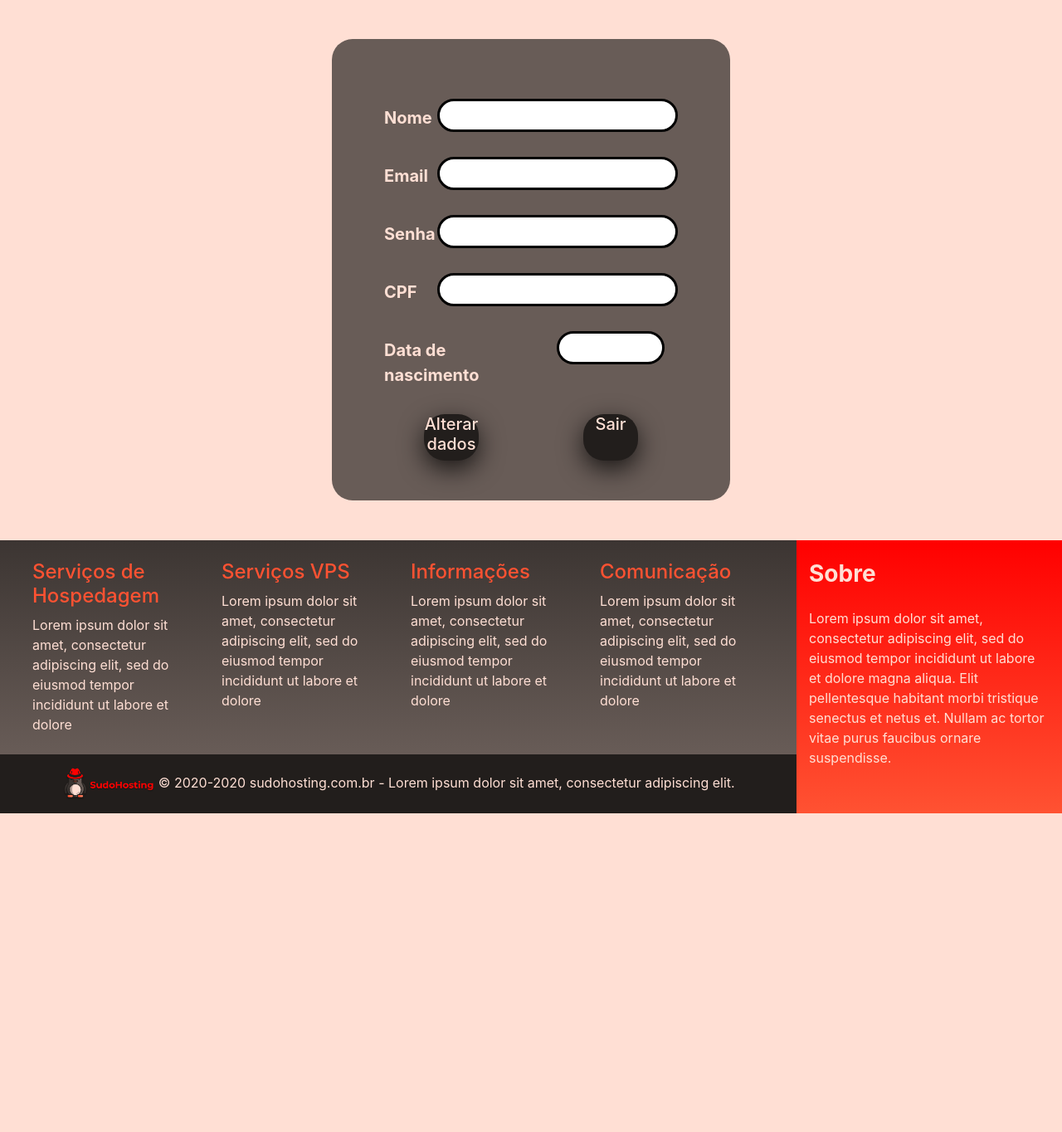
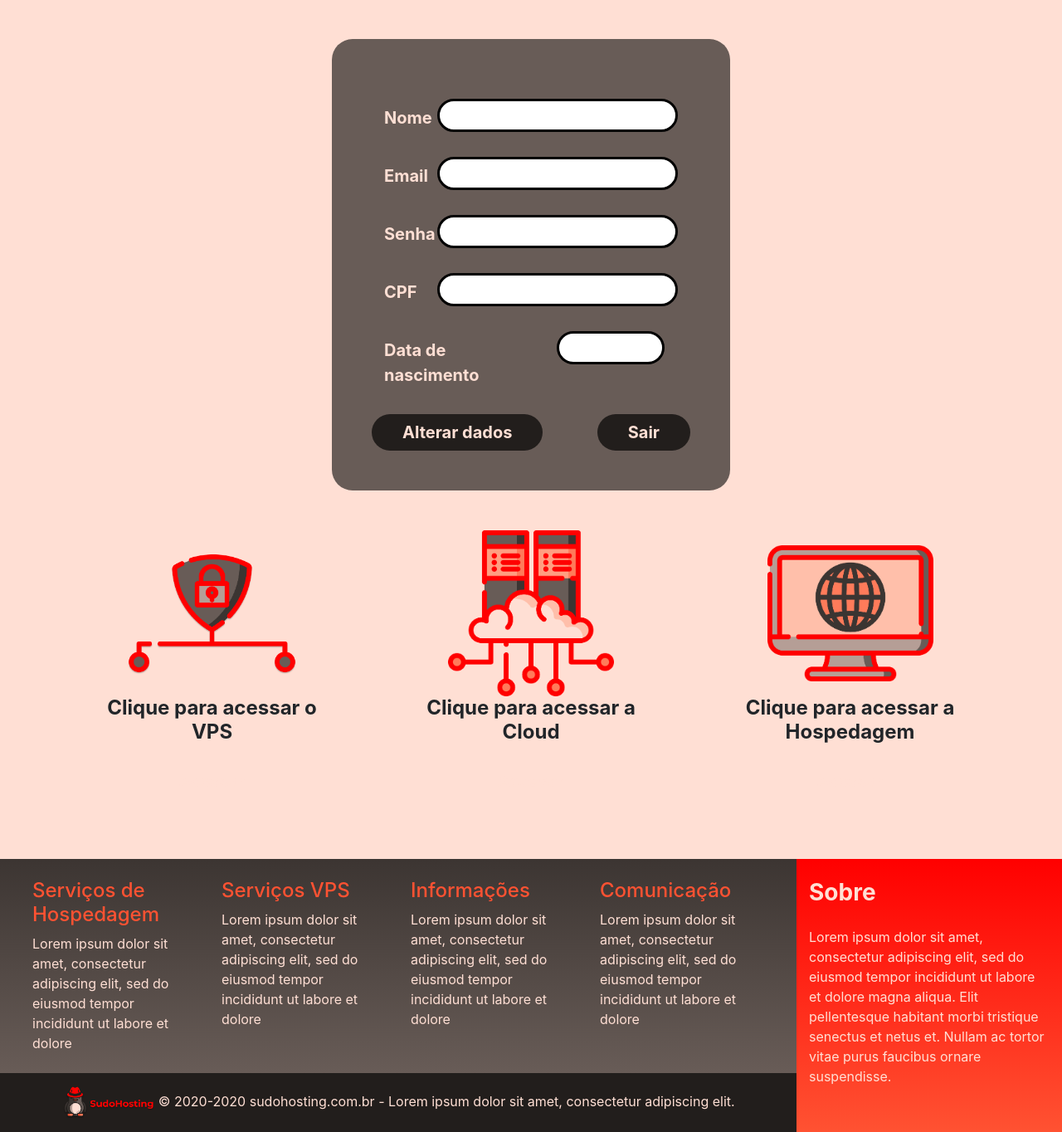
Before and after one commit to DarkSoldierBR/sudohosting, a PHP site: page /auth/profile.html in a window 1280 px wide. Shown: the part 74-1438 px from the top of the page at 83% size. Before the commit the page ends 1054 px from the top, so only its background shows below. Run offline with PHP 8.4, Linux system fonts and the light colour scheme; some libraries are stand-ins or nearby versions.

Commit message:
reorganize home.css and finish profile page

```diff
--- a/auth/login.html
+++ b/auth/login.html
@@ -26,7 +26,8 @@
 
     <div class="container-fluid py-5" id="background">
         <div class="container py-5" id="login-container">
-            <div class="col px-5 text-center">
+            <h2 class="text-center text-font quicksand">Acesse sua conta</h2>
+            <div class="col px-5 text-center my-4">
 
                 <!-- Email -->
                 <div class="row my-4">
@@ -51,7 +52,7 @@
                         </div>
                     </div>
                 </div>
-                <button type="button" class="btn gradientbutton" style="width: 30vh;">
+                <button type="button" class="btn button-black" style="width: 30vh;">
                     <h5 class="text-font my-auto p"><strong>Entrar</strong></h5>
                 </button>
 
--- a/auth/profile.html
+++ b/auth/profile.html
@@ -103,34 +103,44 @@
                     </div>
                 </div>
 
-                <div class="row">
-                    <div class="col mx-5">
-                        <div class="button text-center" style="height: 100%;">
-                            <h5 class="text-font">Alterar dados</h5>
-                        </div>
-                    </div>
-                    <div class="col mx-5">
-                        <div class="button text-center" style="height: 100%;">
-                            <h5 class="text-font">Sair</h5>
-                        </div>
-                    </div>
+                <div class="row justify-content-between">
+
+                    <!-- <a class="btn button text-center" style="border: ;" href="#" role="button"> <h5><strong class="text-font py-2">Alterar dados</strong></h5></a> -->
+
+                    <!-- <a class="btn button" href="#" role="button"> <h5><strong class="text-font py-2">Sair</strong></h5></a> -->
+
+                    <button type="button" class="btn button-black"><lead><strong class="text-font p-4" style="font-size: 15pt;">Alterar dados</strong></lead></button>
+                    <button type="button" class="btn button-black"><lead><strong class="text-font p-4" style="font-size: 15pt;">Sair</strong></lead></button>
 
                 </div>
+
+
+
             </div>
         </div>
 
         <!-- Painel -->
-        <div class=row>
+        <div class="row m-5 justify-content-center">
             <!-- VPS -->
-            <div class="col">
+            <div class="col-3 mx-5 text-center" style="height: 300px;">
+                <img src="/src/img/private 1.png" class="img" height="200px" alt="VPS Image">
+                <h4><strong>Clique para acessar o VPS</strong></h4>
+                <div class="button-plan my-4"><h5 class="text-font p-2"><strong>Acessar</strong></h5></div>
 
             </div>
             <!-- Cloud -->
-            <div class="col">
+            <div class="col-3 mx-5 text-center" style="height: 300px;">
+                <img src="/src/img/cloud.png" class="img" height="200px" alt="Cloud Image">
+                <h4><strong>Clique para acessar a Cloud</strong></h4>
+                <div class="button-plan my-4"><h5 class="text-font p-2"><strong>Acessar</strong></h5></div>
+
 
             </div>
             <!-- Hospedagem -->
-            <div class="col">
+            <div class="col-3 mx-5 text-center" style="height: 300px;">
+                <img src="/src/img/hosting.png" class="img" height="200px" alt="Hosting Image">
+                <h4><strong>Clique para acessar a Hospedagem</strong></h4>
+                <div class="button-plan my-4"><h5 class="text-font p-2"><strong>Acessar</strong></h5></div>
 
             </div>
         </div>
--- a/auth/register.html
+++ b/auth/register.html
@@ -34,7 +34,8 @@
 
     <div class="container-fluid py-5" id="background">
         <div class="container py-5" id="login-container">
-            <div class="col px-5 text-center">
+            <h2 class="text-center text-font quicksand">Crie sua conta</h2>
+            <div class="col px-5 text-center my-4">
                 <!-- Nome -->
                 <div class="row my-4">
                     <div class="col-2">
@@ -125,7 +126,7 @@
 
 
                 <!-- Botão -->
-                <button type="button" class="btn gradientbutton" style="width: 30vh;">
+                <button type="button" class="btn button-black" style="width: 30vh;">
                     <h5 class="text-font my-auto p"><strong>Cadastrar</strong></h5>
                 </button>
                 <div class="my-4">
--- a/css/auth.css
+++ b/css/auth.css
@@ -1,9 +1,12 @@
 #background{
+    /* background-color: #FFDFD4; */
+
     background-color: #FFDFD4;
 }
 #login-container{
     /* background-image: linear-gradient(#FF0000, #FF5232,#FF7B5A); */
     background-color: #685C57;
+
     border-radius: 25px;
     width: 30em;
 }
@@ -19,14 +22,3 @@
 .login-campo:hover{
     opacity: 0.9;
 }
-.button{
-    background-color: #221E1C;
-    border-radius: 25px;
-    -webkit-box-shadow: 0px 10px 30px 0px rgba(0, 0, 0, 0.75);
-    -moz-box-shadow: 0px 10px 30px 0px rgba(0, 0, 0, 0.75);
-    box-shadow: 0px 10px 30px 0px rgba(0, 0, 0, 0.75);
-    transition-duration: 0.6s;
-}
-.button:hover{
-    background-color: #86360E;
-}
--- a/css/home.css
+++ b/css/home.css
@@ -8,15 +8,16 @@
 
 .navbar{
     background: #685C57;
+    /* background: #1d2b30; Cinza azulado*/
 }
 .nav-item:hover{
     background-color: #47403c;
 }
 
-@font-face {
+/* @font-face {
     font-family: Fabada;
     src: url(/src/font/Fabada-regular.ttf);
-  }
+  } */
 
 #fundo {
     padding-top: 30px;
@@ -27,7 +28,7 @@
     fill: url(#gradient)
    }
 
-.gradientbutton {
+.gradientbutton-red {
     height: 50px;
     transform: translate(-0%,-0%);
 
@@ -43,7 +44,7 @@
     z-index: 1;
    }
 
-   .gradientbutton:hover {
+   .gradientbutton-red:hover {
     -webkit-box-shadow: 0px 10px 30px 0px rgba(0, 0, 0, 0.7);
     -moz-box-shadow: 0px 10px 30px 0px rgba(0, 0, 0, 0.7);
     box-shadow: 0px 10px 30px 0px rgba(0, 0, 0, 0.7);
@@ -60,7 +61,7 @@
 
    }
 
-   .gradientbutton:before {
+   .gradientbutton-red:before {
     content: '';
     position: absolute;
     top: -5px;
@@ -76,6 +77,29 @@
     opacity: 1;
     animation: animate 8s linear infinite;
    }
+
+   .button-black{
+       background-color: #221E1C;
+       border-radius: 25px;
+   }
+   .button-black:hover{
+        background-color: #86360E;
+   }
+
+   .button-red{
+    background-color: #FF0000;
+    border-radius: 25px;
+    -webkit-box-shadow: 0px 10px 30px 0px rgba(0, 0, 0, 0.55);
+    -moz-box-shadow: 0px 10px 30px 0px rgba(0, 0, 0, 0.55);
+    box-shadow: 0px 10px 30px 0px rgba(0, 0, 0, 0.55);
+    transition-duration: 0.6s;
+    }
+    .button-red:hover{
+        background-color: #86360E;
+        -webkit-box-shadow: 0px 10px 30px 0px rgba(0, 0, 0, 1.0);
+        -moz-box-shadow: 0px 10px 30px 0px rgba(0, 0, 0, 1.0);
+        box-shadow: 0px 10px 30px 0px rgba(0, 0, 0, 1.0);
+    }
 
 #row {
     position: absolute;
@@ -136,20 +160,7 @@
     background-color: #FF9372;
     border-radius: 20px;
 }
-.button-plan{
-    background-color: #FF0000;
-    border-radius: 25px;
-    -webkit-box-shadow: 0px 10px 30px 0px rgba(0, 0, 0, 0.55);
-    -moz-box-shadow: 0px 10px 30px 0px rgba(0, 0, 0, 0.55);
-    box-shadow: 0px 10px 30px 0px rgba(0, 0, 0, 0.55);
-    transition-duration: 0.6s;
-}
-.button-plan:hover{
-    background-color: #86360E;
-    -webkit-box-shadow: 0px 10px 30px 0px rgba(0, 0, 0, 1.0);
-    -moz-box-shadow: 0px 10px 30px 0px rgba(0, 0, 0, 1.0);
-    box-shadow: 0px 10px 30px 0px rgba(0, 0, 0, 1.0);
-}
+
 #desc-title{
 border-radius: 15px;
 background-color: #B59E96;
```
Also changed, not shown: index.html (+5 -5 lines), pages/cloud.html (+5 -5 lines), pages/hosting.html (+5 -5 lines), pages/vps.html (+7 -7 lines).
